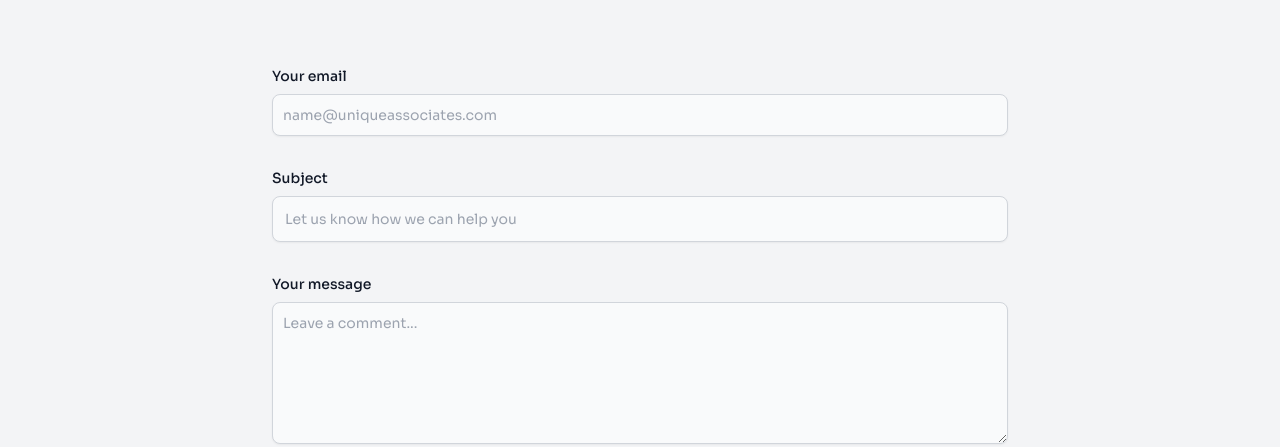
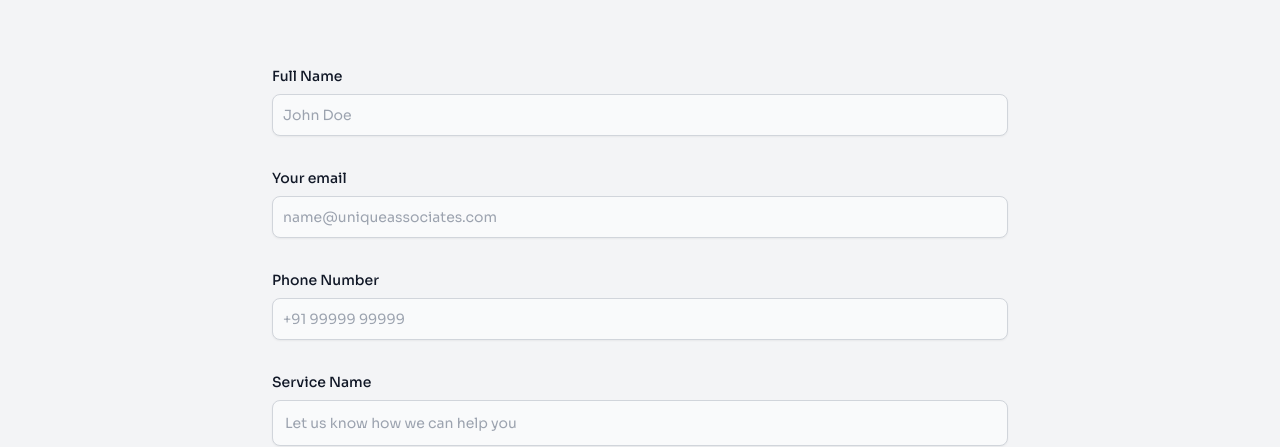
Before and after one commit to ahte24/unique-associates-agency, a Next.js app: page /contactUs in a window 1280 px wide. Shown: the part 294-741 px from the top of the page. Built offline with nearby package versions, Linux system fonts and the light colour scheme; no server answers.

Commit message:
Initial Commit 1

```diff
--- /dev/null
+++ b/app/api/contactus/route.js
@@ -0,0 +1,61 @@
+import nodemailer from "nodemailer";
+import { NextResponse } from "next/server";
+
+export async function POST(req) {
+	try {
+		const { name, email, phone, service, message } = await req.json();
+
+		const transporter = nodemailer.createTransport({
+			service: "gmail",
+			auth: {
+				user: process.env.EMAIL_ENQUIRY,
+				pass: process.env.EMAIL_PASS,
+			},
+		});
+
+		const mailOptions = {
+			from: process.env.EMAIL_ENQUIRY,
+			to: process.env.EMAIL_FIRM,
+			subject: `New Enquiry for ${service} Service`,
+			html: `<div style="font-family: 'Sora', Arial, sans-serif; color: #333; max-width: 600px; margin: 40px auto; padding: 20px;">
+    <h2 style="color: #007ACC; text-align: center; margin-bottom: 20px;">New Enquiry from Contact Us page</h2>
+    <p style="text-align: center; margin-bottom: 30px;">A potential client has filled out the contact form. Here are their details:</p>
+    <table style="width: 100%; border-collapse: collapse;">
+        <tr>
+            <td style="padding: 12px 0; border-bottom: 1px solid #eee; font-weight: bold;">Name:</td>
+            <td style="padding: 12px 0; border-bottom: 1px solid #eee;">${name}</td>
+        </tr>
+        <tr>
+            <td style="padding: 12px 0; border-bottom: 1px solid #eee; font-weight: bold;">Email:</td>
+            <td style="padding: 12px 0; border-bottom: 1px solid #eee;"><a href="mailto:${email}" style="color: #007ACC; text-decoration: none;">${email}</a></td>
+        </tr>
+        <tr>
+            <td style="padding: 12px 0; border-bottom: 1px solid #eee; font-weight: bold;">Phone:</td>
+            <td style="padding: 12px 0; border-bottom: 1px solid #eee;">${phone}</td>
+        </tr>
+        <tr>
+            <td style="padding: 12px 0; border-bottom: 1px solid #eee; font-weight: bold;">Services:</td>
+            <td style="padding: 12px 0; border-bottom: 1px solid #eee;">${service}</td>
+        </tr>
+        <tr>
+            <td style="padding: 12px 0; font-weight: bold;">Message:</td>
+            <td style="padding: 12px 0;">${message}</td>
+        </tr>
+    </table>
+    <p style="text-align: center; margin-top: 30px;">Please consider this inquiry for prompt response.</p>
+</div>
+
+`,
+		};
+
+		await transporter.sendMail(mailOptions);
+
+		return NextResponse.json({ message: "Email sent successfully" });
+	} catch (error) {
+		console.error("Error sending email:", error);
+		return NextResponse.json(
+			{ message: "Error sending email", error: error.message },
+			{ status: 500 }
+		);
+	}
+}
--- a/app/contactUs/page.js
+++ b/app/contactUs/page.js
@@ -1,6 +1,81 @@
+"use client";
 import React from "react";
+import { useState } from "react";
+const Contact = () => {
+	const [formData, setFormData] = useState({
+		name: "",
+		email: "",
+		phone: "",
+		message: "",
+		service: "",
+	});
 
-const Contact = () => {
+	const handleSubmit = async (e) => {
+		e.preventDefault();
+		try {
+			const response = await fetch("/api/contactus", {
+				method: "POST",
+				headers: {
+					"Content-Type": "application/json",
+				},
+				body: JSON.stringify(formData),
+			});
+
+			if (response.ok) {
+				console.log("done");
+				// toast.success("Inquiry Sent Successfully.", {
+				// 	position: "top-right",
+				// 	autoClose: 5000,
+				// 	hideProgressBar: false,
+				// 	closeOnClick: true,
+				// 	pauseOnHover: true,
+				// 	draggable: true,
+				// 	theme: "dark",
+				// 	transition: Bounce,
+				// });
+				setFormData({
+					name: "",
+					email: "",
+					phone: "",
+					services: "",
+					message: "",
+				});
+			} else {
+				const errorData = await response.json();
+				// toast.error("Something went wrong.", {
+				// 	position: "top-right",
+				// 	autoClose: 5000,
+				// 	hideProgressBar: false,
+				// 	closeOnClick: true,
+				// 	pauseOnHover: true,
+				// 	draggable: true,
+				// 	progress: undefined,
+				// 	theme: "dark",
+				// 	transition: Bounce,
+				// });
+			}
+		} catch (error) {
+			// toast.error(`Error: ${error.message}`, {
+			// 	position: "top-right",
+			// 	autoClose: 5000,
+			// 	hideProgressBar: false,
+			// 	closeOnClick: true,
+			// 	pauseOnHover: true,
+			// 	draggable: true,
+			// 	progress: undefined,
+			// 	theme: "dark",
+			// 	transition: Bounce,
+			// });
+			console.log(error);
+		}
+	};
+	const handleChange = (e) => {
+		setFormData({
+			...formData,
+			[e.target.name]: e.target.value,
+		});
+	};
+
 	return (
 		<div className="bg-gray-100">
 			<section>
@@ -12,7 +87,25 @@ const Contact = () => {
 						Got a technical issue? Want to send feedback about a beta feature?
 						Need details about our Business plan? Let us know.
 					</p>
-					<form action="#" className="space-y-8">
+					<form onSubmit={handleSubmit} className="space-y-8">
+						<div>
+							<label
+								htmlFor="email"
+								className="block mb-2 text-sm font-medium text-gray-900 "
+							>
+								Full Name
+							</label>
+							<input
+								name="name"
+								type="name"
+								id="name"
+								className="shadow-sm bg-gray-50 border border-gray-300 text-gray-900 text-sm rounded-lg focus:ring-primary-500 focus:border-primary-500 block w-full p-2.5 :bg-gray-700 "
+								placeholder="John Doe"
+								required
+								value={formData.name || ""}
+								onChange={handleChange}
+							/>
+						</div>
 						<div>
 							<label
 								htmlFor="email"
@@ -22,10 +115,30 @@ const Contact = () => {
 							</label>
 							<input
 								type="email"
+								name="email"
 								id="email"
+								value={formData.email || ""}
+								onChange={handleChange}
 								className="shadow-sm bg-gray-50 border border-gray-300 text-gray-900 text-sm rounded-lg focus:ring-primary-500 focus:border-primary-500 block w-full p-2.5 :bg-gray-700 "
 								placeholder="name@uniqueassociates.com"
+							/>
+						</div>
+						<div>
+							<label
+								htmlFor="email"
+								className="block mb-2 text-sm font-medium text-gray-900 "
+							>
+								Phone Number
+							</label>
+							<input
+								type="tel"
+								name="phone"
+								id="phone"
+								value={formData.phone || ""}
+								onChange={handleChange}
 								required
+								className="shadow-sm bg-gray-50 border border-gray-300 text-gray-900 text-sm rounded-lg focus:ring-primary-500 focus:border-primary-500 block w-full p-2.5 :bg-gray-700 "
+								placeholder="+91 99999 99999"
 							/>
 						</div>
 						<div>
@@ -33,13 +146,16 @@ const Contact = () => {
 								htmlFor="subject"
 								className="block mb-2 text-sm font-medium text-gray-900 "
 							>
-								Subject
+								Service Name
 							</label>
 							<input
-								type="text"
-								id="subject"
 								className="block p-3 w-full text-sm text-gray-900 bg-gray-50 rounded-lg border border-gray-300 shadow-sm focus:ring-primary-500 focus:border-primary-500 "
 								placeholder="Let us know how we can help you"
+								type="text"
+								name="service"
+								id="service"
+								value={formData.service || ""} // Service value from formData
+								onChange={handleChange}
 								required
 							/>
 						</div>
@@ -52,6 +168,10 @@ const Contact = () => {
 							</label>
 							<textarea
 								id="message"
+								name="message"
+								value={formData.message || ""}
+								onChange={handleChange}
+								required
 								rows="6"
 								className="block p-2.5 w-full text-sm text-gray-900 bg-gray-50 rounded-lg shadow-sm border border-gray-300 focus:ring-primary-500 focus:border-primary-500 "
 								placeholder="Leave a comment..."
--- a/app/services/[id]/page.js
+++ b/app/services/[id]/page.js
@@ -58,6 +58,7 @@ const Page = ({ params }) => {
 			}));
 		}
 	}, [serviceData]);
+
 	const handleChange = (e) => {
 		setFormData({
 			...formData,
@@ -196,7 +197,7 @@ const Page = ({ params }) => {
 		e.preventDefault();
 
 		try {
-			const response = await fetch("/api/contact", {
+			const response = await fetch("/api/service", {
 				method: "POST",
 				headers: {
 					"Content-Type": "application/json",
@@ -427,7 +428,6 @@ const Page = ({ params }) => {
 												id="email"
 												value={formData.email || ""}
 												onChange={handleChange}
-												required
 												className="mt-1 border p-2 block w-full shadow-sm sm:text-sm border-gray-300 rounded-md"
 											/>
 										</div>
```
Also changed, not shown: app/api/service/route.js (renamed from app/api/contact/route.js).
